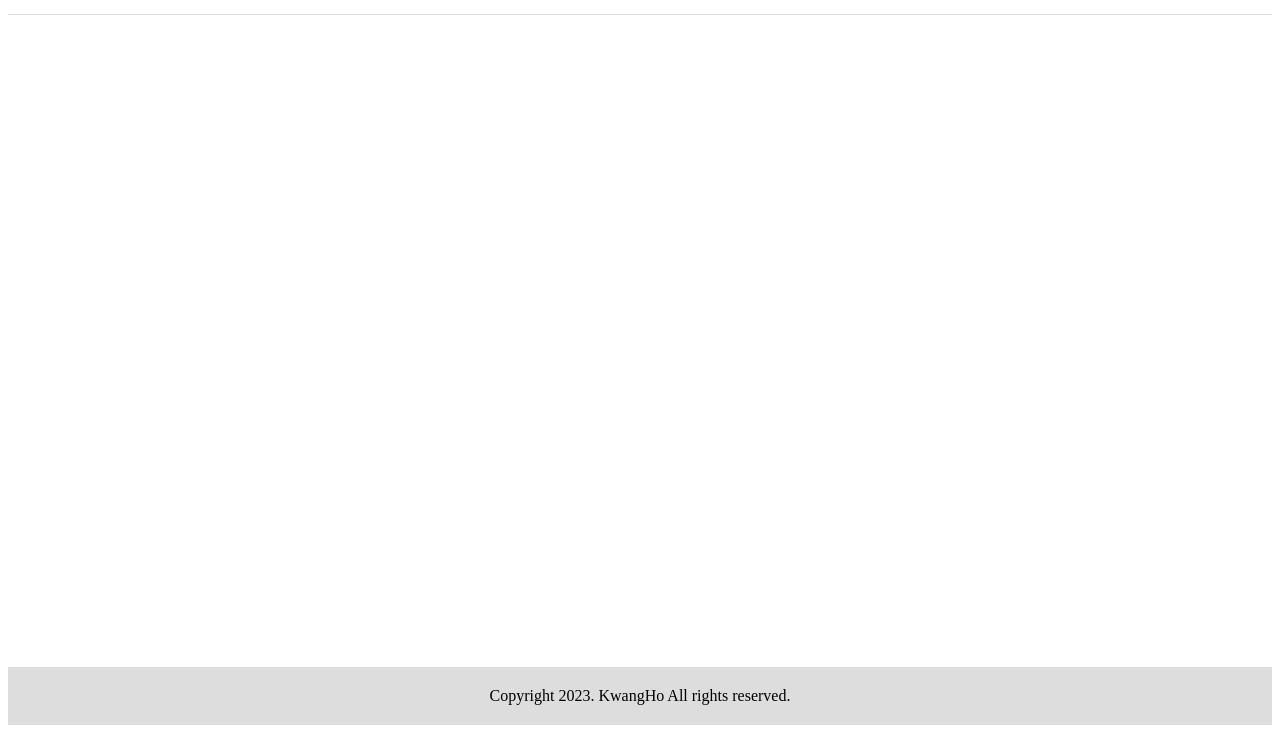
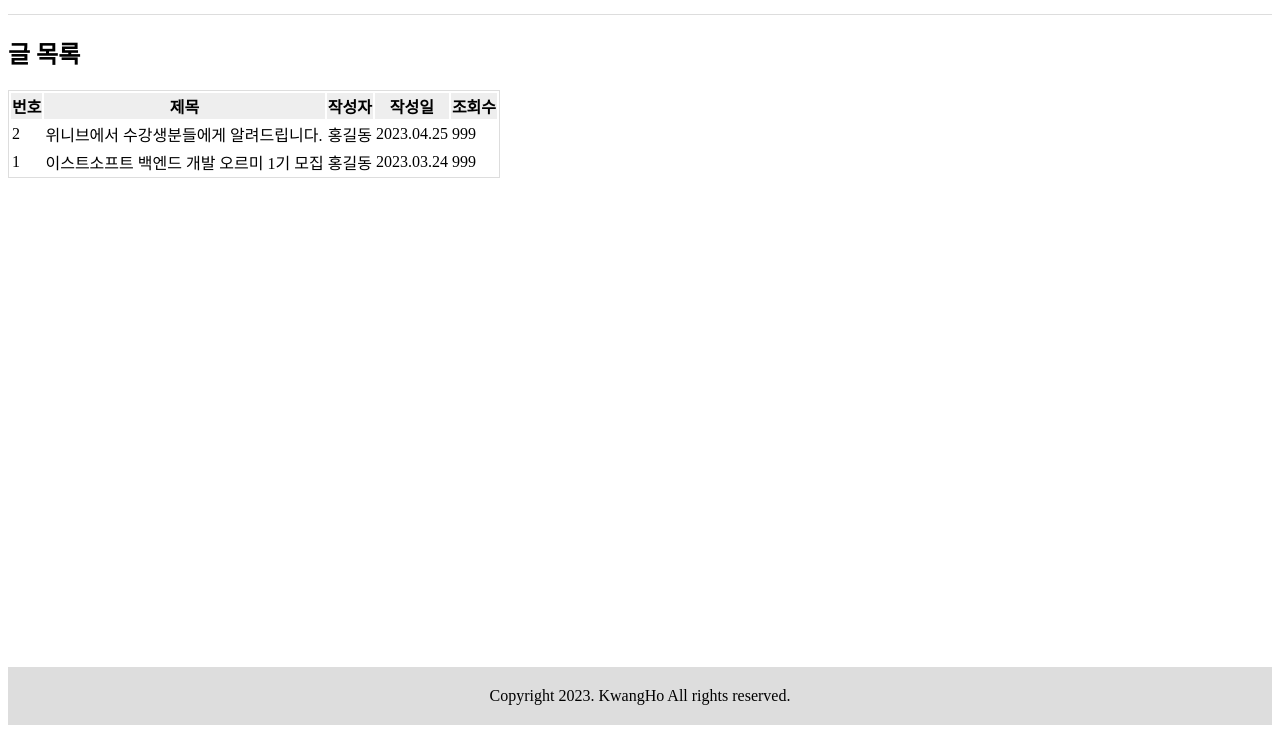
Before and after one commit to pok125/HTML_CSS, a plain HTML site: page Practice_HTML-CSS/notice_board/index.html in a window 1280 px wide. Shown: the part 83-816 px from the top of the page. Drawn offline with Linux system fonts and the light colour scheme.

Commit message:
Add files via upload

```diff
--- a/Practice_HTML-CSS/notice_board/css/style.css
+++ b/Practice_HTML-CSS/notice_board/css/style.css
@@ -111,3 +111,9 @@
 .input-tech div {
   flex-wrap: wrap;
 }
+.board-div table {
+  border: 1px solid #ddd;
+}
+.board-div .table-head {
+  background-color: #eee;
+}
--- a/Practice_HTML-CSS/notice_board/index.html
+++ b/Practice_HTML-CSS/notice_board/index.html
@@ -17,7 +17,38 @@
       </div>
     </header>
 
-    <div class="content-div"></div>
+    <div class="content-div">
+      <div class="board-div">
+        <h2>글 목록</h2>
+        <table>
+          <thead class="table-head">
+            <tr>
+              <th>번호</th>
+              <th>제목</th>
+              <th>작성자</th>
+              <th>작성일</th>
+              <th>조회수</th>
+            </tr>
+          </thead>
+          <tbody>
+            <tr>
+              <td>2</td>
+              <td>위니브에서 수강생분들에게 알려드립니다.</td>
+              <td>홍길동</td>
+              <td>2023.04.25</td>
+              <td>999</td>
+            </tr>
+            <tr>
+              <td>1</td>
+              <td>이스트소프트 백엔드 개발 오르미 1기 모집</td>
+              <td>홍길동</td>
+              <td>2023.03.24</td>
+              <td>999</td>
+            </tr>
+          </tbody>
+        </table>
+      </div>
+    </div>
 
     <footer class="main-footer">
       <p>Copyright 2023. KwangHo All rights reserved.</p>
```
